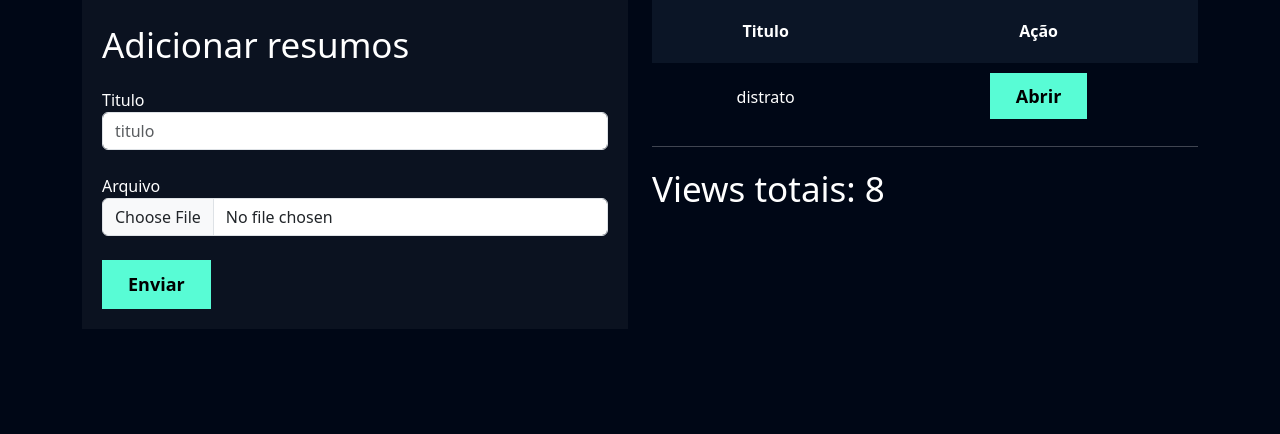
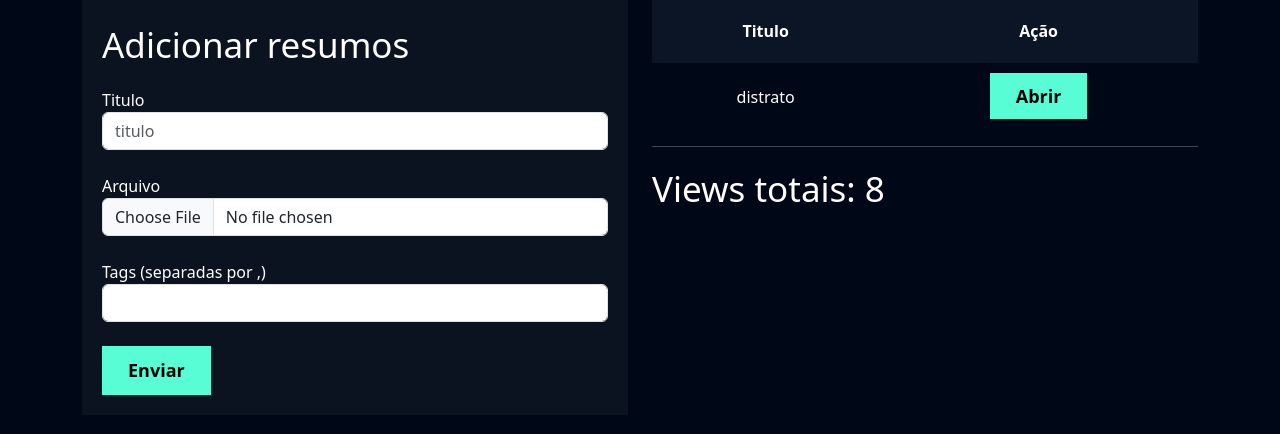
Before and after one commit to gveronezg/WebPy, a Django app: page /apostilas/adicionar_apostilas/ in a window 1280 px wide. Shown: the part 105-539 px from the top of the page. Run offline with Django 5.2, Linux system fonts and the light colour scheme; a user stored in the database is signed in; data comes from the database, SQL or seed files in the repository; both versions use the stored data as it was after the commit.

Commit message:
TODOs concluidos

```diff
--- a/apostilas/models.py
+++ b/apostilas/models.py
@@ -1,10 +1,17 @@
 from django.db import models
 from django.contrib.auth.models import User
+
+class Tags(models.Model):
+    nome = models.CharField(max_length=100)
+
+    def __str__(self):
+        return self.nome
 
 class Apostila(models.Model):
     user = models.ForeignKey(User, on_delete=models.DO_NOTHING)
     titulo = models.CharField(max_length=100)
     arquivo = models.FileField(upload_to='apostilas')
+    tags = models.ManyToManyField(Tags)
 
     def __str__(self):
         return self.titulo
--- a/apostilas/templates/adicionar_apostilas.html
+++ b/apostilas/templates/adicionar_apostilas.html
@@ -34,6 +34,9 @@
                         <label>Arquivo</label>
                         <input type="file" name="arquivo" class="form-control">
                         <br>
+                        <label>Tags (separadas por ,)</label>
+                        <input type="text" name="tags" class="form-control">
+                        <br>
                         <input type="submit" class="btn-cadastro" value="Enviar">
                     </form>
                 </div>
--- a/apostilas/views.py
+++ b/apostilas/views.py
@@ -1,6 +1,6 @@
 from django.shortcuts import render, redirect
 from django.http import HttpResponse
-from .models import Apostila, ViewApostila
+from .models import Apostila, ViewApostila, Tags
 from django.contrib.messages import constants
 from django.contrib import messages
 
@@ -21,6 +21,20 @@ def adicionar_apostilas(request):
         )
 
         apostila.save()
+
+        # TODO: Criar as tags
+        tags = request.POST.get('tags')
+        list_tags = tags.split(',')
+
+        for tag in list_tags:
+            nova_tag = Tags(
+                nome=tag
+            )
+            nova_tag.save()
+            apostila.tags.add(nova_tag)
+
+        apostila.save()
+
         messages.add_message(request, constants.SUCCESS, 'Salvo com sucesso!')
 
         return redirect('/apostilas/adicionar_apostilas')
--- a/flashcard/models.py
+++ b/flashcard/models.py
@@ -48,8 +48,7 @@ class Desafio(models.Model):
     )
     flashcards = models.ManyToManyField(FlashcardDesafio)
 
-    # TODO status
-
+    # TODO fazer o status do desafio
     def __str__(self):
         return self.titulo
     def status(self):
```
Also changed, not shown: flashcard/templates/listar_desafio.html (+13 -5 lines), flashcard/views.py (+11 -3 lines), apostilas/migrations/0003_tags.py (added), apostilas/migrations/0004_apostila_tags.py (added), db.sqlite3.
